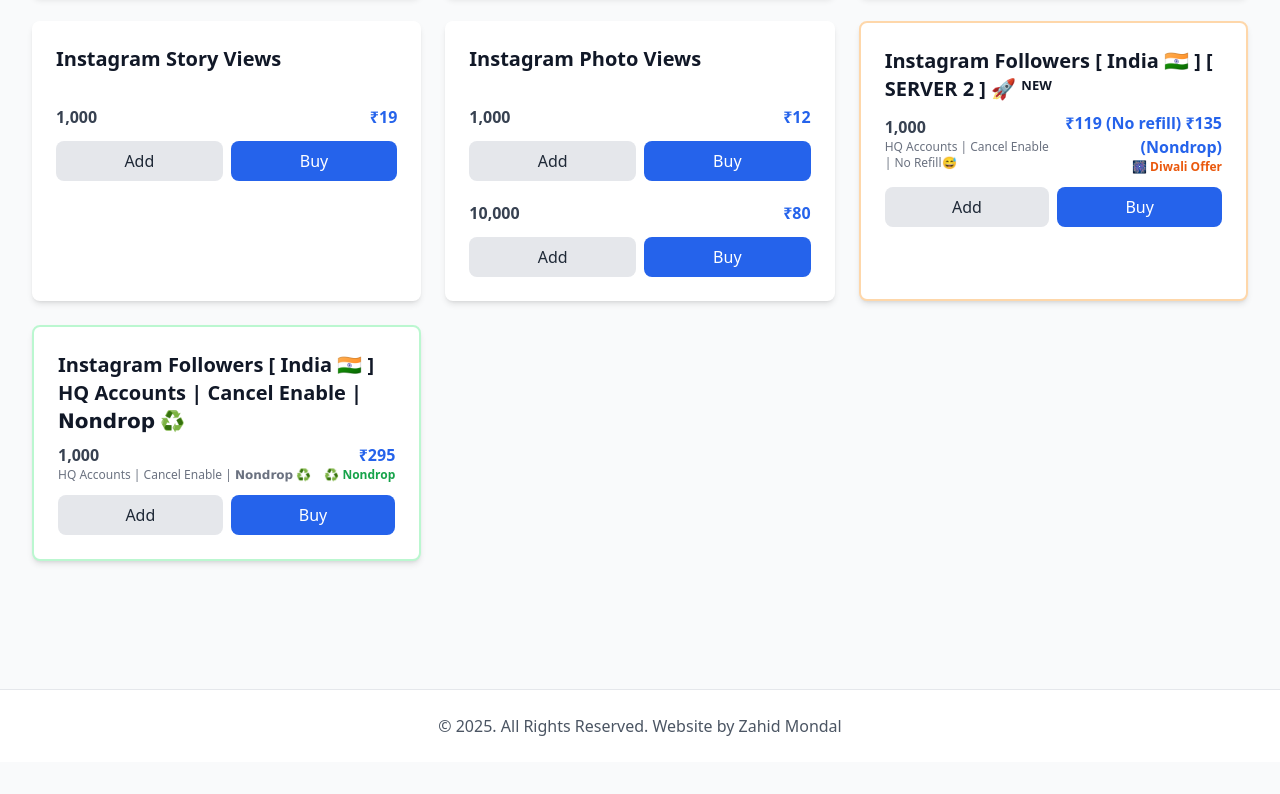
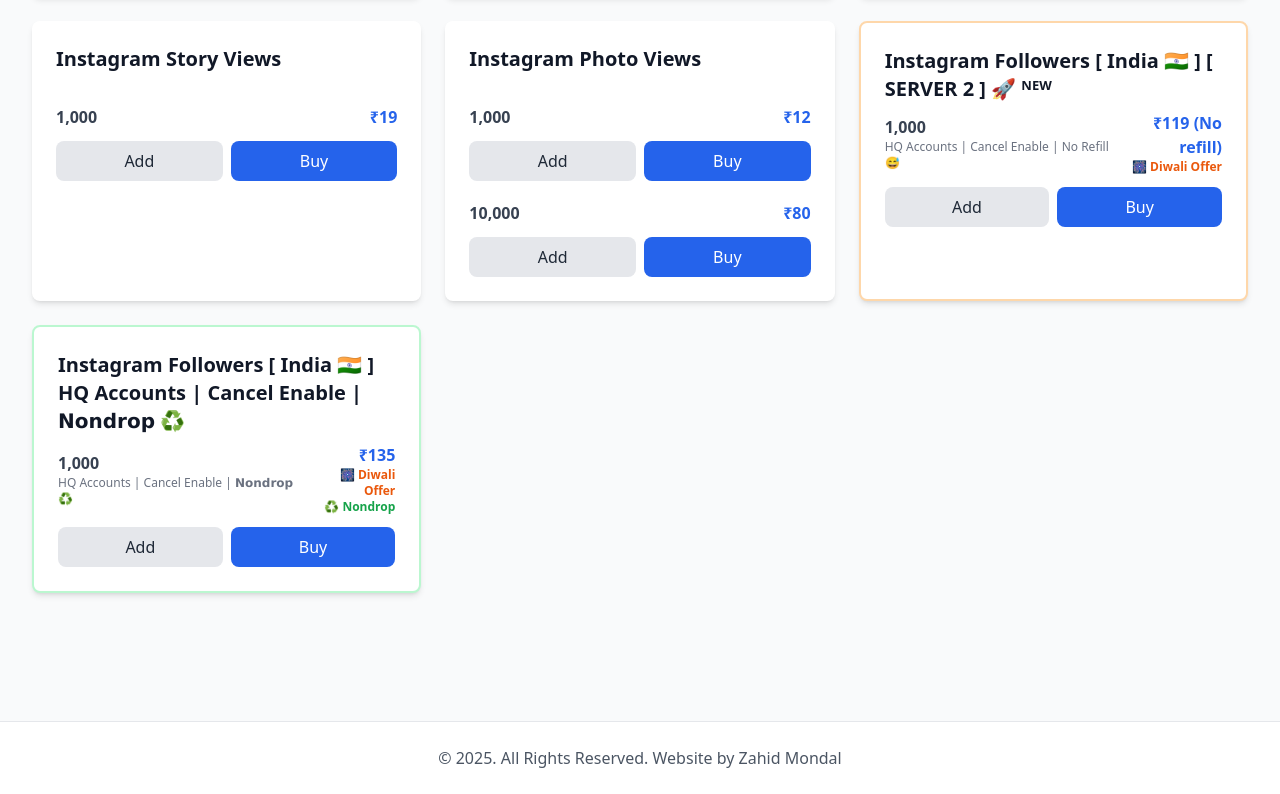
Before and after one commit to Zahid9985/FB-client-website-project, a plain HTML site: page index.html in a window 1280 px wide. Shown: the part 1941-2735 px from the top of the page. Before the commit the page ends 2703 px from the top, so only its background shows below. Drawn offline with nearby package versions, Linux system fonts and the light colour scheme.

Commit message:
Update index.html
nondrope chenge _03

```diff
--- a/index.html
+++ b/index.html
@@ -346,7 +346,6 @@
                         </div>
                         <div class="text-right">
                             <span class="font-bold text-blue-600">₹119 (No refill)</span>
-                            <span class="font-bold text-blue-600">₹135 (Nondrop)</span>
                             <div class="text-xs text-orange-600 font-semibold">🎆 Diwali Offer</div>
                         </div>
                     </div>
@@ -367,7 +366,8 @@
                             <div class="text-xs text-gray-500">HQ Accounts | Cancel Enable | 𝗡𝗼𝗻𝗱𝗿𝗼𝗽 ♻</div>
                         </div>
                         <div class="text-right">
-                            <span class="font-bold text-blue-600">₹295</span>
+                            <span class="font-bold text-blue-600">₹135</span>
+                            <div class="text-xs text-orange-600 font-semibold">🎆 Diwali Offer</div>
                             <div class="text-xs text-green-600 font-semibold">♻ Nondrop</div>
                         </div>
                     </div>
```
